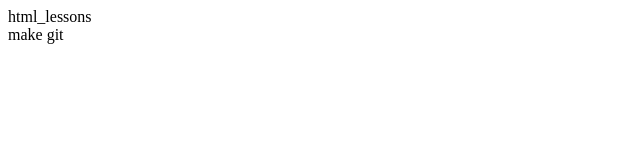
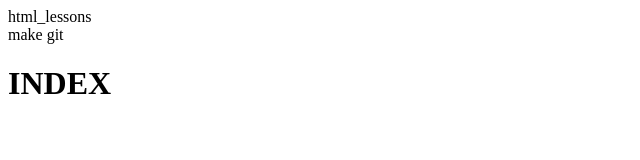
Before and after one commit to andymedtech/2023.07.31_FSD_homework, a plain HTML site: page index.html in a window 1280 px wide. Shown: the whole page, without its empty margins (0-640 px from the left). Drawn offline with Linux system fonts and the light colour scheme.

Commit message:
modified index.html

```diff
--- a/index.html
+++ b/index.html
@@ -7,6 +7,7 @@
 </head>
 <body>
     html_lessons<br>
-    make git
+    make git<br>
+    <h1>INDEX</h1>
 </body>
 </html>
```
